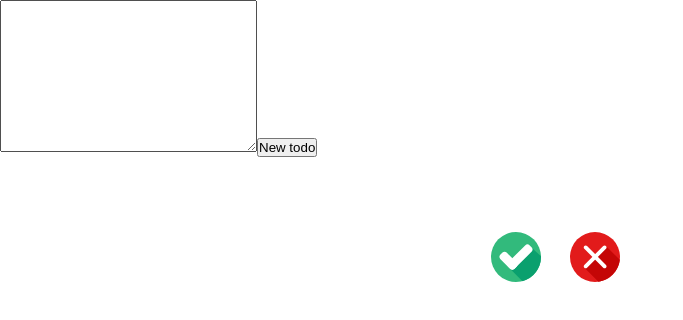
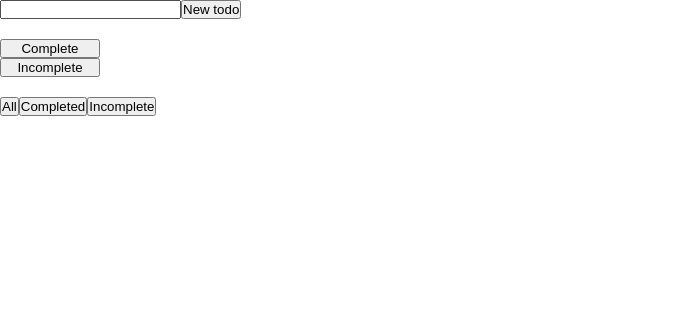
Before and after one commit to Edilberto-Vazquez/todo-list-with-redux, a React (Create React App) app: page / in a window 1280 px wide. Both pictures are taken after a click on the button "New todo". Shown: the top 320 px of the page, without its empty margins (0-683 px from the left). Built offline with nearby package versions, Linux system fonts and the light colour scheme.

Commit message:
todo list ended

```diff
--- a/src/actions/index.js
+++ b/src/actions/index.js
@@ -1,14 +1,34 @@
 let newId = 0;
 
-export const updateTodo = (newTodo) => ({
-  type: "UPDATE_TODO",
+export const addTodo = (newTodo) => ({
+  type: "ADD_TODO",
   payload: {
     id: ++newId,
     todo: newTodo,
+    completed: false,
   },
 });
 
-export const deleteTodo = (payload) => ({
-  type: "DELETE_TODO",
+export const incomplete = (payload) => ({
+  type: "INCOMPLETE",
   payload,
 });
+
+export const completed = (payload) => ({
+  type: "COMPLETED",
+  payload,
+});
+
+export const filterAll = () => ({
+  type: "FILTER_ALL",
+});
+
+export const filterCompleted = () => ({
+  type: "FILTER_COMPLETED",
+  payload: true,
+});
+
+export const filterIncomplete = () => ({
+  type: "FILTER_INCOMPLETE",
+  payload: false,
+});
--- /dev/null
+++ b/src/components/Filters.jsx
@@ -0,0 +1,32 @@
+import React from "react";
+import { connect } from "react-redux";
+import { filterAll, filterCompleted, filterIncomplete } from "../actions/index";
+
+const Filters = (props) => {
+  // functions to filter items
+  const handleAll = () => {
+    props.filterAll();
+  };
+  const handleComplete = () => {
+    props.filterCompleted();
+  };
+  const handleIncomplete = () => {
+    props.filterIncomplete();
+  };
+  return (
+    <section>
+      <button onClick={handleAll}>All</button>
+      <button onClick={handleComplete}>Completed</button>
+      <button onClick={handleIncomplete}>Incomplete</button>
+    </section>
+  );
+};
+
+// conexion created with the store
+const mapDispatchToProps = {
+  filterAll,
+  filterCompleted,
+  filterIncomplete,
+};
+
+export default connect(null, mapDispatchToProps)(Filters);
--- a/src/components/NewTodo.jsx
+++ b/src/components/NewTodo.jsx
@@ -1,29 +1,31 @@
 import React, { useState } from "react";
 import { connect } from "react-redux";
-import { updateTodo } from "../actions";
+import { addTodo } from "../actions";
 
 const NewTodo = (props) => {
+  // state to extract the value from the input
   const [todo, setTodo] = useState("");
 
+  // function to add a todo in todosArray
   const handleSetTodo = (todo) => {
-    props.updateTodo(todo);
+    props.addTodo(todo);
   };
 
   return (
     <section className="new-todo">
-      <textarea
-        cols="30"
-        rows="10"
+      <input
+        type="text"
         onChange={(e) => setTodo(e.target.value)}
         value={todo}
-      ></textarea>
+      />
       <button onClick={() => handleSetTodo(todo)}>New todo</button>
     </section>
   );
 };
 
+// conexion created with the store
 const mapDispatchToProps = {
-  updateTodo,
+  addTodo,
 };
 
 export default connect(null, mapDispatchToProps)(NewTodo);
--- /dev/null
+++ b/src/components/Todo.jsx
@@ -0,0 +1,13 @@
+import React from "react";
+const Todo = ({ todo, incomplete, completed }) => {
+  // functions and props are added to the component
+  return (
+    <div className="todo-item">
+      <span>{todo.todo}</span>
+      <button onClick={() => completed(todo.id)}>Complete</button>
+      <button onClick={() => incomplete(todo.id)}>Incomplete</button>
+    </div>
+  );
+};
+
+export default Todo;
--- a/src/components/TodoList.jsx
+++ b/src/components/TodoList.jsx
@@ -1,37 +1,43 @@
 import React from "react";
 import "../styles/components/TodoList.css";
-import checked from "../assets/icons/checked.svg";
-import deleted from "../assets/icons/x-button.svg";
 import { connect } from "react-redux";
-import { deleteTodo } from "../actions/index";
+import { completed, incomplete } from "../actions/index";
+import Todo from "../components/Todo";
 
 const TodoList = (props) => {
-  const { todoList } = props;
-  const handleDeleteTodo = (id) => {
-    props.deleteTodo(id);
+  const { todosFilter } = props;
+
+  // functions to set a task as completed or incompleted
+  const handleCompleted = (id) => {
+    props.completed(id);
   };
+
+  const handleIncomplete = (id) => {
+    props.incomplete(id);
+  };
+
+  // component with a function map, that goes through the list and draw its items
   return (
     <section className="todo-list">
-      {todoList.map((item) => {
+      {todosFilter.map((item) => {
         return (
-          <div key={item.id} className="todo-item">
-            <span>{item.todo}</span>
-            <img src={checked} alt="Delete" />
-            <img
-              onClick={() => handleDeleteTodo(item.id)}
-              src={deleted}
-              alt="Completed"
-            />
-            {/* <button onClick={() => handleDeleteTodo(item.id)}>borrar</button> */}
-          </div>
+          // Props and functions are passed to the Todo component
+          <Todo
+            key={item.id}
+            todo={item}
+            completed={handleCompleted}
+            incomplete={handleIncomplete}
+          />
         );
       })}
     </section>
   );
 };
 
+// conexion created with the store
 const mapDispatchToProps = {
-  deleteTodo,
+  incomplete,
+  completed,
 };
 
 export default connect(null, mapDispatchToProps)(TodoList);
--- a/src/containers/App.jsx
+++ b/src/containers/App.jsx
@@ -3,19 +3,23 @@ import "../styles/App.css";
 import { connect } from "react-redux";
 import NewTodo from "../components/NewTodo";
 import TodoList from "../components/TodoList";
+import Filters from "../components/Filters";
 
-const App = ({ todoList }) => {
+const App = ({ todosFilter }) => {
+  // todosFilter is passed as a parameter to TodoList
   return (
     <>
       <NewTodo />
-      <TodoList todoList={todoList} />
+      <TodoList todosFilter={todosFilter} />
+      <Filters />
     </>
   );
 };
 
+// conexion created with the store
 const mapStateToProps = (state) => {
   return {
-    todoList: state.todoList,
+    todosFilter: state.todosFilter,
   };
 };
 
--- a/src/index.js
+++ b/src/index.js
@@ -5,10 +5,15 @@ import { createStore } from "redux";
 import reducer from "./reducer";
 import App from "./containers/App";
 
+// todosArray save all created items
+// todosFilter save only items with the indicated filter
+
 const initialState = {
-  todoList: [],
+  todosArray: [],
+  todosFilter: [],
 };
 
+// store is created with todosArray and todosfilter
 const store = createStore(reducer, initialState);
 
 ReactDOM.render(
--- a/src/reducer/index.js
+++ b/src/reducer/index.js
@@ -1,16 +1,74 @@
 const reducer = (state, action) => {
+  // function to create a copy of todosArray and use it with the filters
+  const allTodos = (todos) => {
+    return todos.map((item) => item);
+  };
+
+  const todoList = allTodos(state.todosArray);
+
   switch (action.type) {
-    case "UPDATE_TODO":
+    // new item is added
+    case "ADD_TODO": {
       return {
         ...state,
-        todoList: [...state.todoList, action.payload],
+        todosArray: [...state.todosArray, action.payload],
+        todosFilter: [...state.todosFilter, action.payload],
       };
+    }
 
-    case "DELETE_TODO":
+    // set the selected item as incomplete
+    case "INCOMPLETE": {
       return {
         ...state,
-        todoList: state.todoList.filter((items) => items.id !== action.payload),
+        todosArray: state.todosArray.map((item) => {
+          if (item.id !== action.payload) {
+            return item;
+          }
+          return { ...item, completed: false };
+        }),
       };
+    }
+
+    // set the selected item as completed
+    case "COMPLETED": {
+      return {
+        ...state,
+        todosArray: state.todosArray.map((item) => {
+          if (item.id !== action.payload) {
+            return item;
+          }
+          return { ...item, completed: true };
+        }),
+      };
+    }
+
+    // filter all items
+    case "FILTER_ALL": {
+      return {
+        ...state,
+        todosFilter: todoList,
+      };
+    }
+
+    // filter only items completed
+    case "FILTER_COMPLETED": {
+      return {
+        ...state,
+        todosFilter: todoList.filter(
+          (items) => items.completed === action.payload
+        ),
+      };
+    }
+
+    // filter only items incompleted
+    case "FILTER_INCOMPLETE": {
+      return {
+        ...state,
+        todosFilter: todoList.filter(
+          (items) => items.completed === action.payload
+        ),
+      };
+    }
 
     default:
       return state;
--- a/src/styles/App.css
+++ b/src/styles/App.css
@@ -3,3 +3,8 @@
   margin: 0;
   padding: 0;
 }
+
+#root {
+  display: grid;
+  row-gap: 20px;
+}
--- a/src/styles/components/TodoList.css
+++ b/src/styles/components/TodoList.css
@@ -1,22 +1,13 @@
 .todo-list {
   width: 100%;
   display: grid;
-  grid-template-columns: 1fr 1fr;
   gap: 10px;
 }
 
 .todo-item {
-  width: auto;
-  height: 200px;
+  width: 100px;
+  height: auto;
   display: grid;
-  grid-template-columns: 6fr 1fr 1fr;
-}
-
-.todo-item img {
-  width: 50px;
-  height: 50px;
-  align-self: center;
-  justify-self: center;
 }
 
 ::-webkit-scrollbar {
```
